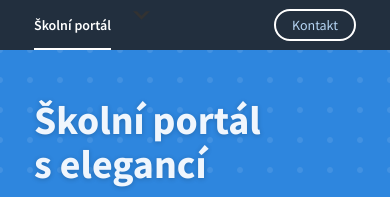
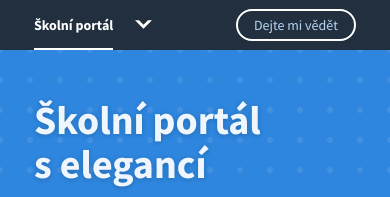
Before and after one commit to karelsuchomel/nastrojeproskoly.cz, a Jekyll site: the page built from index.md, in a window 390 px wide. Shown: the top 197 px of the page. Built offline with Jekyll 4.4.1, drawn with Linux system fonts in a browser that asks for light colours.

Commit message:
Fixed the Z-index on menu

```diff
--- a/_includes/top-bar.html
+++ b/_includes/top-bar.html
@@ -37,8 +37,7 @@
 				<a>Líbí se vám co dělám?</a>
 			</li>
 			<li class="button">
-				<a class="desktop">Dejte mi vědět</a>
-				<a class="mobile">Kontakt</a>
+				<a>Dejte mi vědět</a>
 			</li>
 		</ul>
 	</nav>
--- a/_sass/index.sass
+++ b/_sass/index.sass
@@ -1,5 +1,4 @@
-@import 'https://fonts.googleapis.com/css?family=Source+Sans+Pro:400,600,700'
-
+@import url('https://fonts.googleapis.com/css?family=Source+Sans+Pro:400,700&subset=latin-ext')
 body
 	font-family: Source Sans Pro, Helvetica, Arial, sans-serif
 
--- a/_sass/top-bar/top-bar.sass
+++ b/_sass/top-bar/top-bar.sass
@@ -1,6 +1,7 @@
 #top-bar
 	background: #222f3e
-	z-index: 1
+	position: relative
+	z-index: 3
 
 #page-content-dimmer
 	display: none
@@ -151,8 +152,8 @@
 	#main-menu-toggle
 		display: block
 		float: left
-		padding: 5px 12px
-		border-radius: 5px
+		padding: 0 12px
+		line-height: 50px
 		-webkit-user-select: none
 		-moz-user-select: none
 		-ms-user-select: none
@@ -166,19 +167,13 @@
 			height: 17px
 			.icon
 				transition: fill 0.15s
-				fill: #323232
-
-		&:hover
-			color: white
-			background-color: #D70047
-			svg .icon
 				fill: white
 
-		&:active
-			transition: background-color 0s
+		&:hover, &:active, &:focus
 			color: white
-			background-color: #B0003A
-
+			background-color: white
+			svg .icon
+				fill: #222F3E
 
 	#main-menu-toggle-checkbox
 		&:checked ~ #wrapper-for-css-selector #top-bar #top-bar-content-wrapper #main-navigation ul
@@ -224,10 +219,6 @@
 			padding: 9px 0
 			a
 				padding: 5px 16px
-			.desktop
-				display: none
-			.mobile
-				display: block
 
 	#main-navigation
 		ul
```
Also changed, not shown: assets/images/arrow-down.svg.
